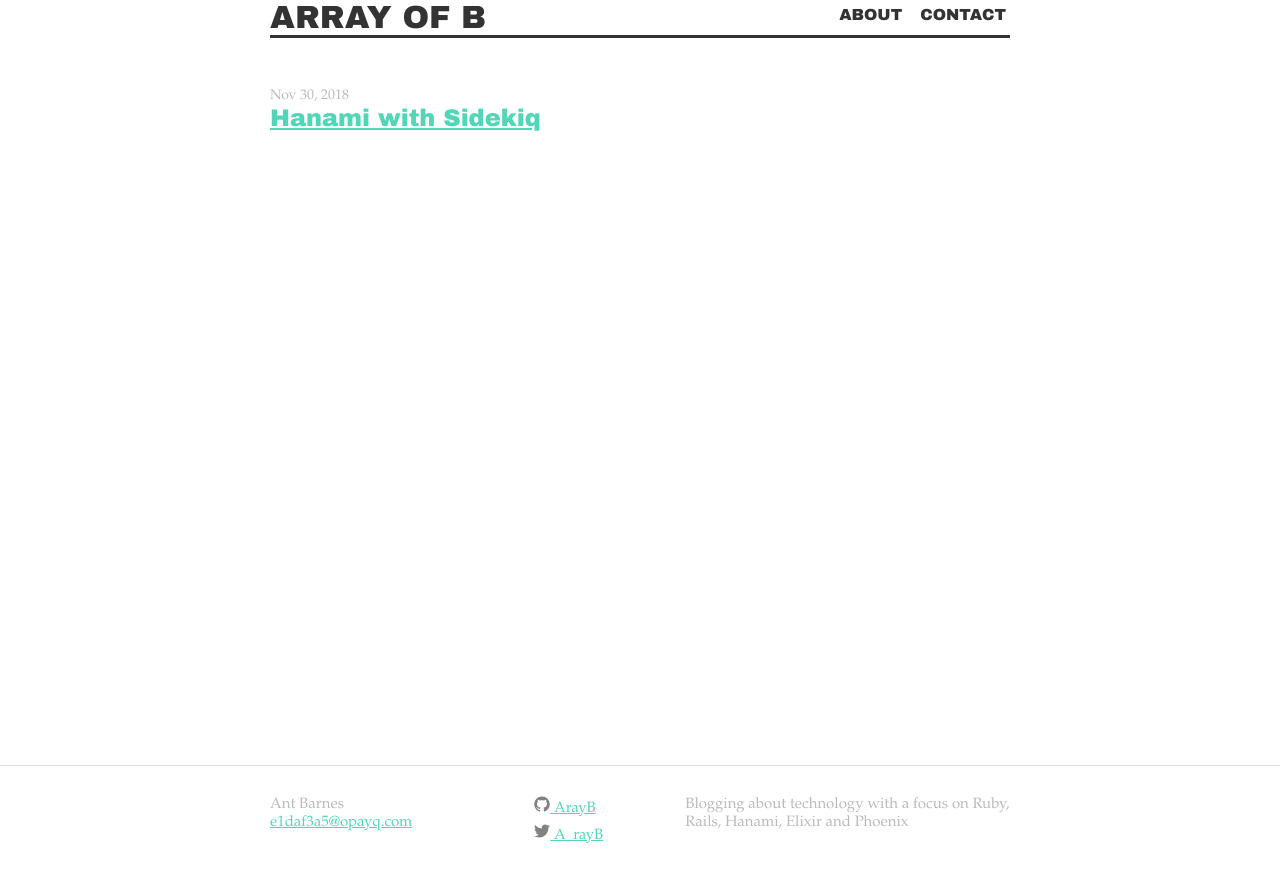
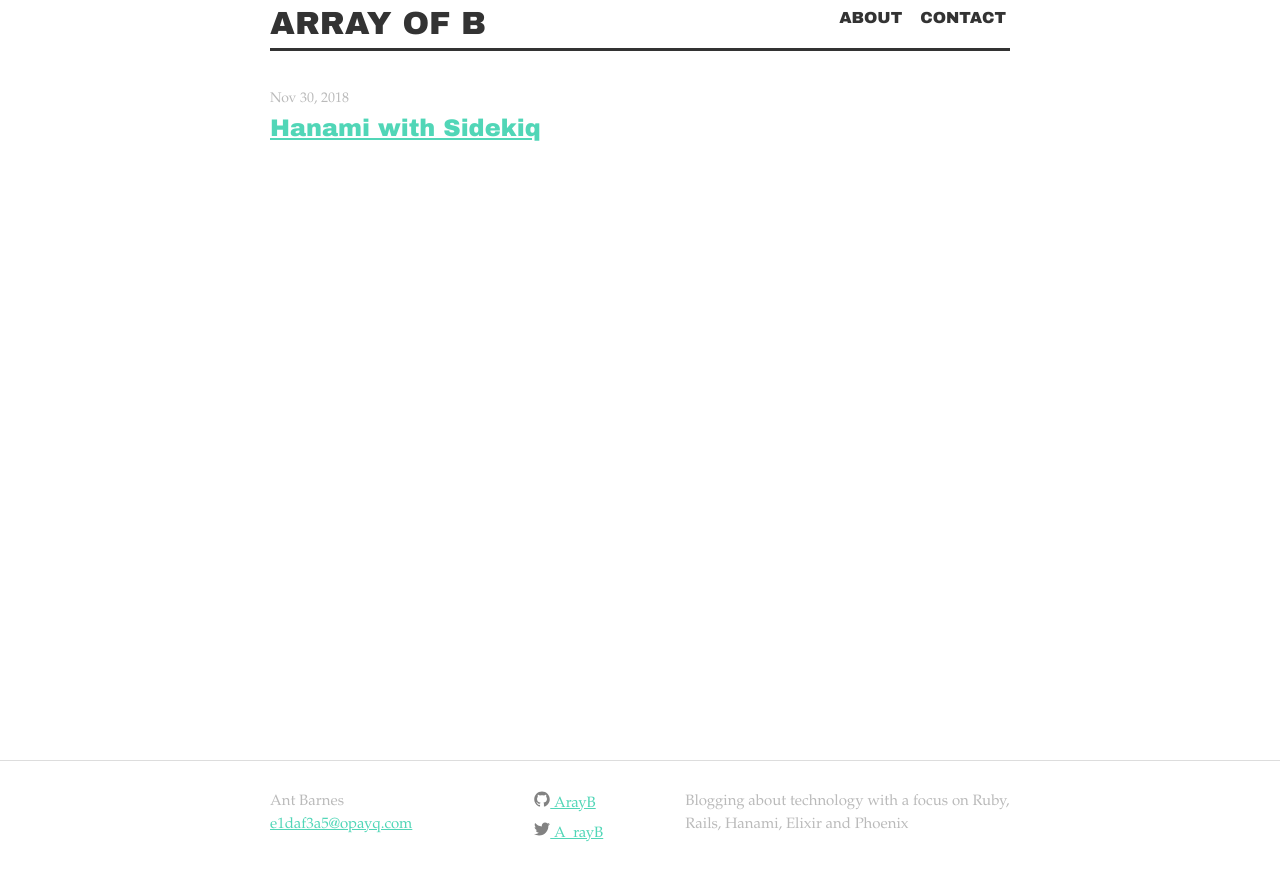
Before and after one commit to ArayB/arayb.github.io, a Jekyll site: the page built from index.md, in a window 1280 px wide. Shown: the top 883 px of the page. Built offline with Jekyll 4.4.1, drawn with Linux system fonts in a browser that asks for light colours.

Commit message:
Amend body text style

```diff
--- a/_sass/minima/_base.scss
+++ b/_sass/minima/_base.scss
@@ -14,8 +14,7 @@ dl, dd, ol, ul, figure {
  * Basic styling
  */
 body {
-  // font: $base-font-weight #{$base-font-size}/#{$base-line-height} $base-font-family;
-  font-family: $base-font-family;
+  font: $base-font-weight #{$base-font-size}/#{$base-line-height} $base-font-family;
   color: $text-color;
   background-color: $background-color;
   -webkit-text-size-adjust: 100%;
--- a/_sass/variables.scss
+++ b/_sass/variables.scss
@@ -1,7 +1,7 @@
 @charset "utf-8";
 
 $light-text-color:       #ffffff !default;
-$heading-font-family: Arial Black,Arial Bold,Gadget,sans-serif;
+$heading-font-family: "Arial Black","Arial Bold",Gadget,"sans-serif";
 
 $base-color: #333333 !default;
 $brand-color: #51d6b7 !default;
```
